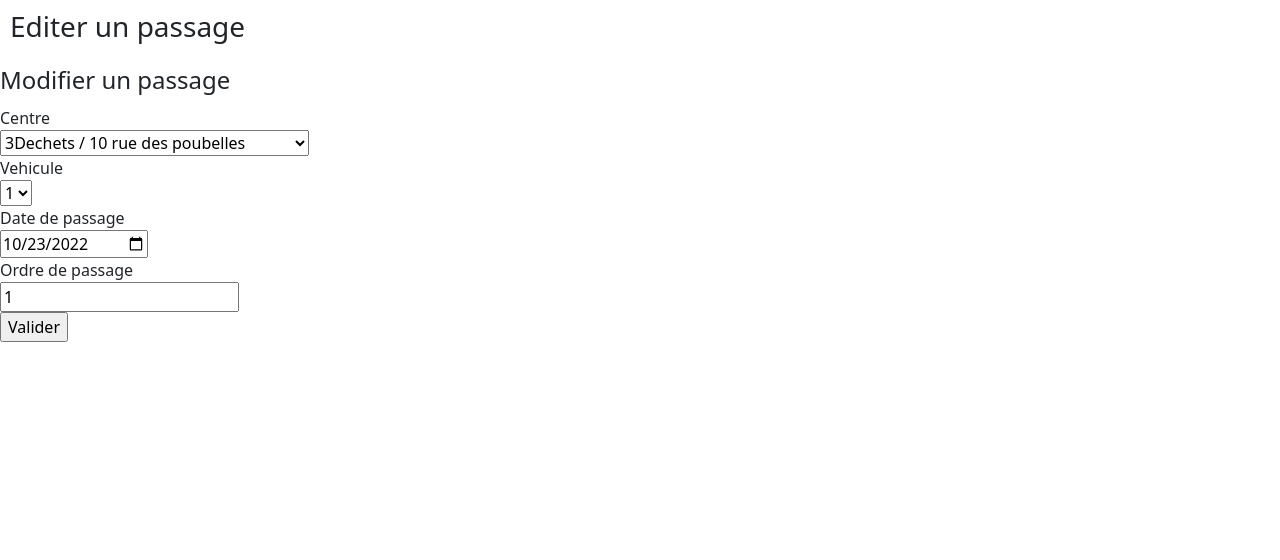
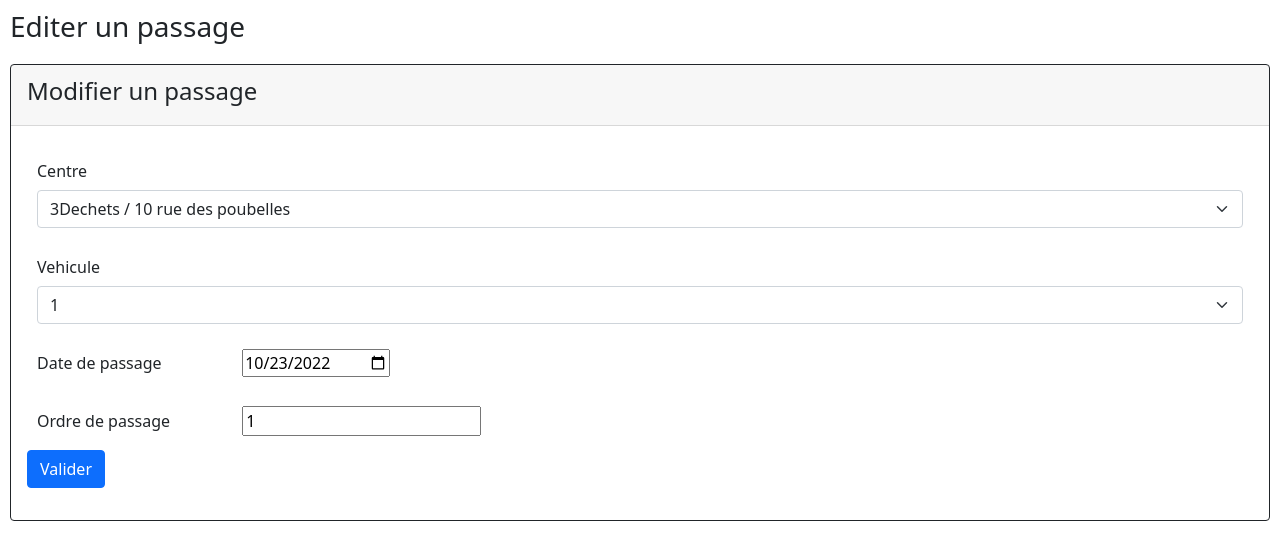
Before and after one commit to Suzdeloffre/SAE3-7, a Flask app: page /passage/edit?id=1 in a window 1280 px wide. Shown: the part 42-602 px from the top of the page. Run offline with Flask 3, Linux system fonts and the light colour scheme; data comes from the database, SQL or seed files in the repository; data that the repository does not hold is empty; some libraries are stand-ins or nearby versions.

Commit message:
modification form passage edit

```diff
--- a/sae.04/app.py
+++ b/sae.04/app.py
@@ -39,7 +39,7 @@ def show_benne():
                  '''
     mycursor.execute(sql)
     bennes = mycursor.fetchall()
-    return render_template('benne/benne_show.html', bennes= bennes)
+    return render_template('benne/benne_show.html', bennes=bennes)
 
 @app.route('/benne/add', methods=['GET'])
 def add_benne():
--- a/sae.04/templates/benne/benne_edit.html
+++ b/sae.04/templates/benne/benne_edit.html
@@ -50,7 +50,7 @@
                         {% endfor %}
                     </select>
 
-                    <input type="submit" value="Valider" name="Valider">
+                    <input class="btn btn-primary mb-3" type="submit" value="Valider" name="Valider">
                 </fieldset>
     </form>
 {% endblock %}
--- a/sae.04/templates/passage/passage_edit.html
+++ b/sae.04/templates/passage/passage_edit.html
@@ -7,35 +7,61 @@
 {% block body %}
     <h3>Editer un passage</h3>
     <form method="post" action="/passage/edit">
+
+        <div class="card border-dark mb-3"  style="max-width: 100%;margin: 10px">
+            <div class="card-header">
+                <legend> Modifier un passage</legend>
+            </div>
+
+            <div class="card-body">
+
                 <fieldset>
-            <legend> Modifier un passage</legend>
 
+                     <div class="row g-3" style="padding:10px">
+                            <div class="col">
                                 <input type="hidden" name="id" value="{{ passage.id_passage }}" >
-
-            <label for="centre">Centre</label><br>
-            <select name="centre" required>
+                                <div class="col">
+                                    <label class="col-sm-2 col-form-label" for="centre">Centre</label>
+                                    <select class="form-select" name="centre" required>
                                         {% for centre in centres %}
                                             <option value="{{ centre.id }}"
                                                     {% if centre.id is defined and passage.num_centre == centre.id %}selected{% endif %}>
                                                 {{ centre.nom }} / {{ centre.adresse_centre }}</option>
                                         {% endfor %}
-            </select><br>
+                                    </select>
+                                </div>
+                            </div>
+                     </div>
 
-            <label for="vehicule">Vehicule</label><br>
-            <select name="vehicule" required>
+                         <div class="row g-3" style="padding:10px">
+                            <div class="col">
+                                <label class="col-sm-2 col-form-label" for="vehicule">Vehicule</label>
+                                <select class="form-select" name="vehicule" required>
                                     {% for vehicule in vehicules %}
                                         <option value="{{ vehicule.id }}"
                                                 {% if vehicule.id is defined and passage.num_vehicule == vehicule.id %}selected{% endif %}>
                                             {{ vehicule.id }}</option>
                                     {% endfor %}
-            </select><br>
+                                </select>
+                            </div>
+                         </div>
 
-            <label for="date_passage">Date de passage</label><br>
-            <input id="date_passage" type="date" name="date_passage" value="{{ passage.JMA }}" required><br>
-            <label for="ordre">Ordre de passage</label><br>
-            <input id="ordre" type="number" name="ordre" value="{{ passage.ordre }}" required><br>
+                         <div class="row g-3" style="padding:10px">
+                                <div class="col">
+                                    <label class="col-sm-2 col-form-label" for="date_passage">Date de passage</label>
+                                    <input id="date_passage" type="date" name="date_passage" value="{{ passage.JMA }}" required>
+                                </div>
+                         </div>
 
-            <input type="submit" value="Valider" name="Valider">
+                          <div class="row g-3" style="padding:10px">
+                                <div class="col">
+                                    <label class="col-sm-2 col-form-label" for="ordre">Ordre de passage</label>
+                                    <input id="ordre" type="number" name="ordre" value="{{ passage.ordre }}" required>
+                                </div>
+                          </div>
+                         <input class="btn btn-primary mb-3" type="submit" value="Valider" name="Valider">
                     </fieldset>
+                </div>
+            </div>
     </form>
 {% endblock %}
```
Lines whose indentation alone changed are shown as unchanged.
